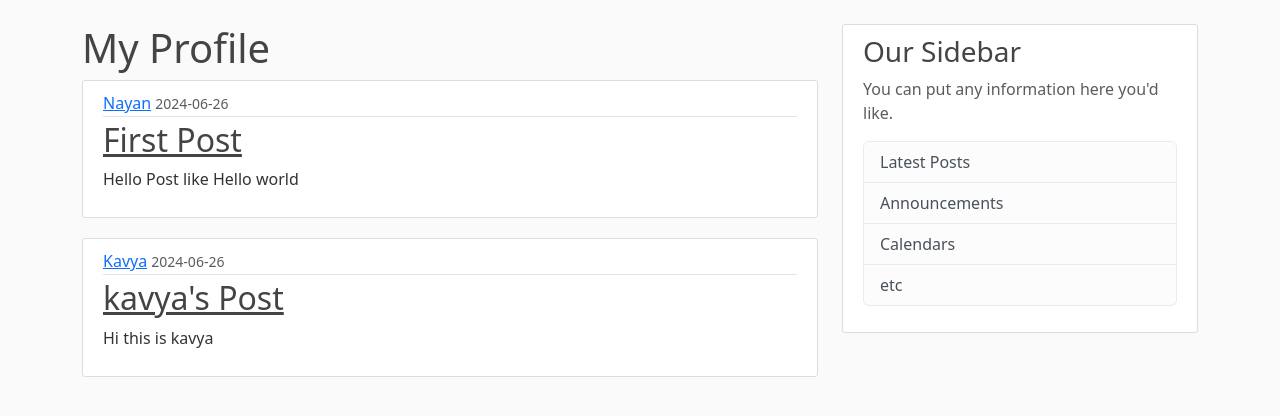
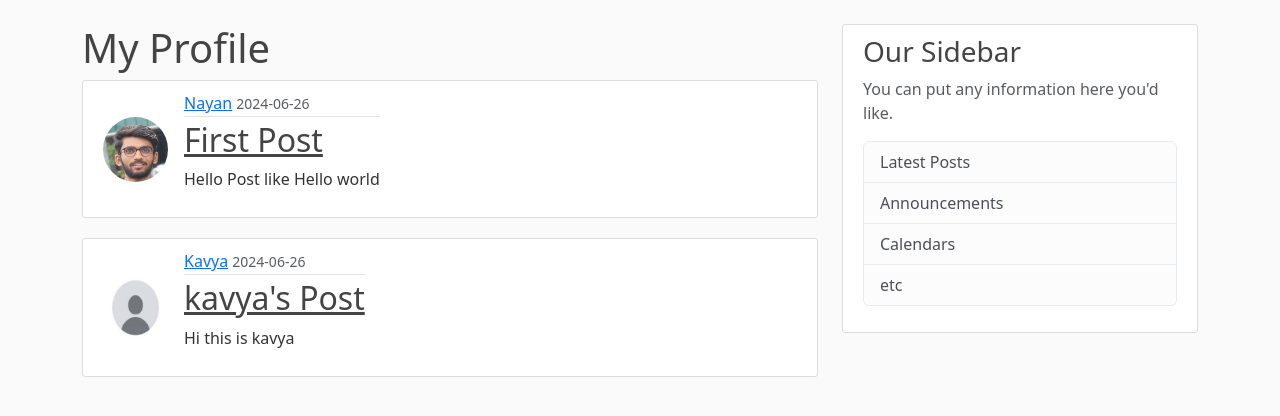
Before and after one commit to nayanGowdaM/Flask-Tutorial, a Flask app: page / in a window 1280 px wide. Shown: the part 56-472 px from the top of the page. Run offline with Flask 3, Linux system fonts and the light colour scheme.

Commit message:
Add pic infront of post

```diff
--- a/flaskblog/static/main.css
+++ b/flaskblog/static/main.css
@@ -78,3 +78,8 @@ body {
   .account-heading {
     font-size: 2.5rem;
   }
+
+  .inline-media{
+    display: flex;
+    align-items: center;
+  }
--- a/flaskblog/templates/home.html
+++ b/flaskblog/templates/home.html
@@ -3,7 +3,8 @@
 {% block content %}
     <h1>My Profile</h1>
     {% for post in posts %}
-        <article class="media content-section">
+        <article class="media inline-media content-section">
+            <img class="rounded-circle article-img" src="{{ url_for('static', filename='profile_pics/' + post.author.image) }}">
             <div class="media-body">
                 <div class="article-metadata">
                     <a class="mr-2" href="#">{{ post.author.username }}</a>
```
Lines whose indentation alone changed are shown as unchanged.
